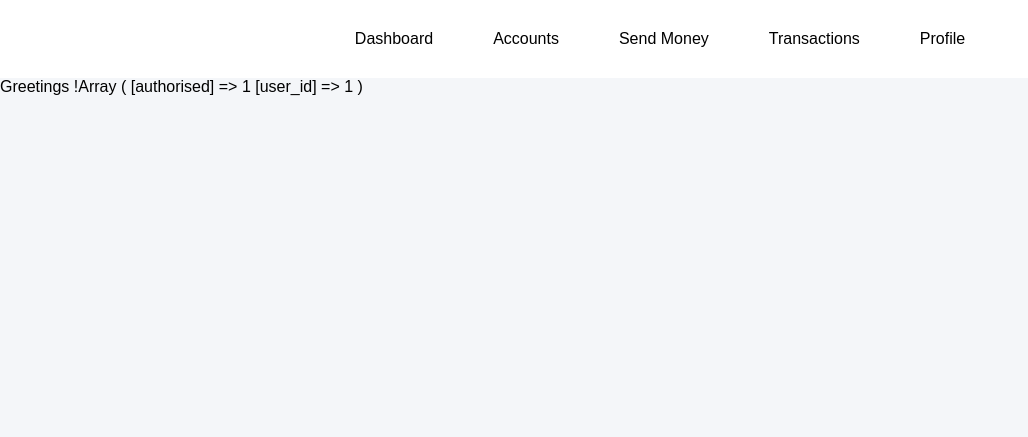
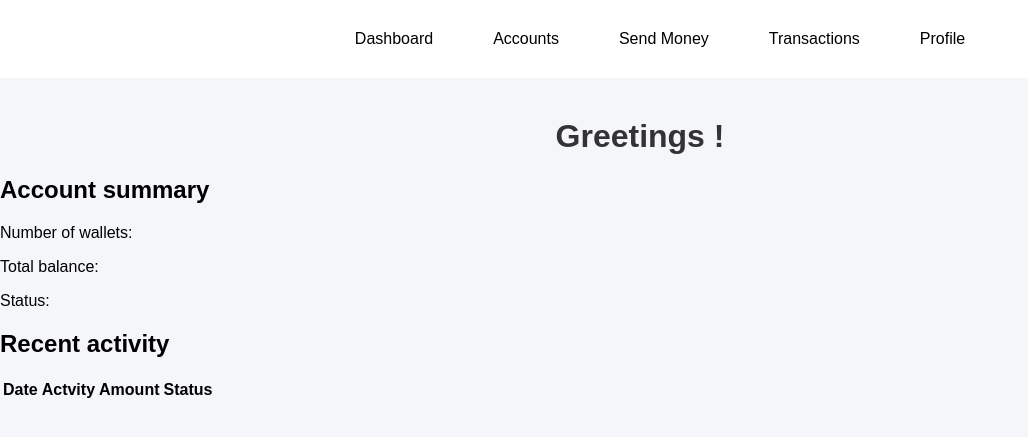
Before and after one commit to Boundy2739/cash-transfer-app-project, a PHP site: page /myaccount.php in a window 1280 px wide. Shown: the top 437 px of the page, without its empty margins (0-1028 px from the left). Run offline with PHP 8.4, Linux system fonts and the light colour scheme; the visitor is signed in with stand-in values (Sample User, id 1); data that the repository does not hold is empty.

Commit message:
Added content to the dashboard

```diff
--- a/edit_profile.php
+++ b/edit_profile.php
@@ -100,7 +100,7 @@
 
 <body>
     <h1>Edit your profile</h1>
-    <form action="" method="POST">
+    <form action="" method="POST" onsubmit="return confirmChanges()">
         <section class="profile-item">
             <label for="firstname">First Name</label>
             <?php echo '<p>' . $user['firstname'] . '</p>' ?>
@@ -173,6 +173,10 @@
             document.getElementById(cancelBtn).style.display = "none";
             document.getElementById(editBtn).style.display = "inline-block";
         }
+
+        function confirmChanges() {
+            return confirm("Are you sure you want to apply these changes?");
+        }
     </script>
 </body>
 
--- a/myaccount.php
+++ b/myaccount.php
@@ -32,9 +32,27 @@
     $stmt = $pdo->prepare($sql);
     $stmt->execute([':id' => $_SESSION['user_id']]);
     $user = $stmt->fetch(PDO::FETCH_ASSOC);
-    echo 'Greetings ' . $user['firstname'] . ' !';
-    print_r($_SESSION);
+    echo '<h1>Greetings ' . $user['firstname'] . ' ! </h1>';
     ?>
+    <section>
+        <h2>Account summary</h2>
+        <div>
+            <p>Number of wallets: </p>
+            <p>Total balance: </p>
+            <p>Status: </p>
+        </div>
+    </section>
+    <section>
+        <h2>Recent activity</h2>
+        <table>
+            <tr>
+                <th>Date</th>
+                <th>Actvity</th>
+                <th>Amount</th>
+                <th>Status</th>
+            </tr>
+        </table>
+    </section>
 
 </body>
 
--- a/profile.php
+++ b/profile.php
@@ -29,8 +29,7 @@
 
     <section class="user-options">
         <ul>
-            <li><a href="view_profile.php">View profile</a></li>
-            <li><a href="edit_profile.php">Edit profile</a></li>
+            <li><a href="edit_profile.php">View profile</a></li>
             <li><a href="currentpassword.php">Change password</a></li>
             <li><a href="freezeaccount.php">Freeze account</a></li>
             <li><a href="logout.php">Logout</a></li>
--- a/view_transactions.php
+++ b/view_transactions.php
@@ -14,7 +14,6 @@
 $stmt = $pdo->prepare($sql);
 $stmt->execute([':id'=>$_SESSION['user_id']]);
 $rows = $stmt->fetchall(PDO::FETCH_ASSOC);
-print_r($rows);
 ?>
 <!DOCTYPE html>
 <html lang="en">
```
